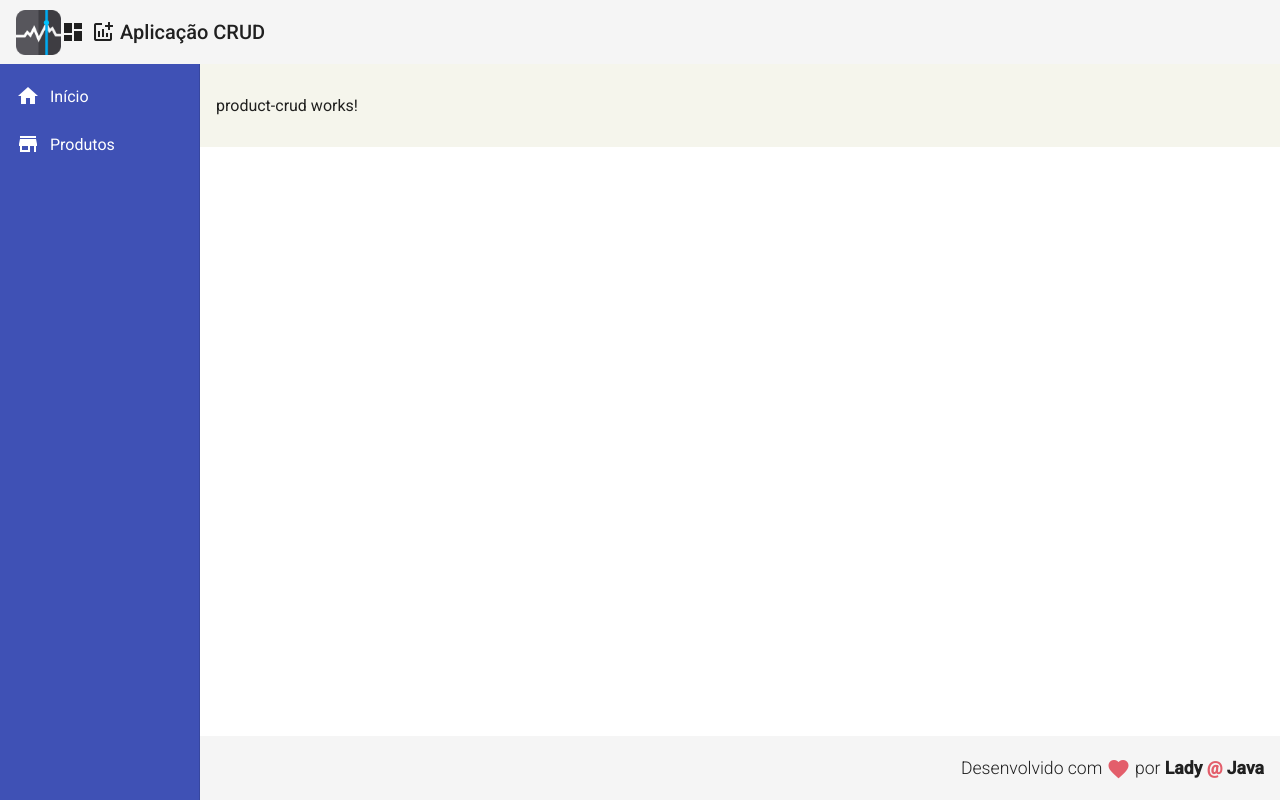
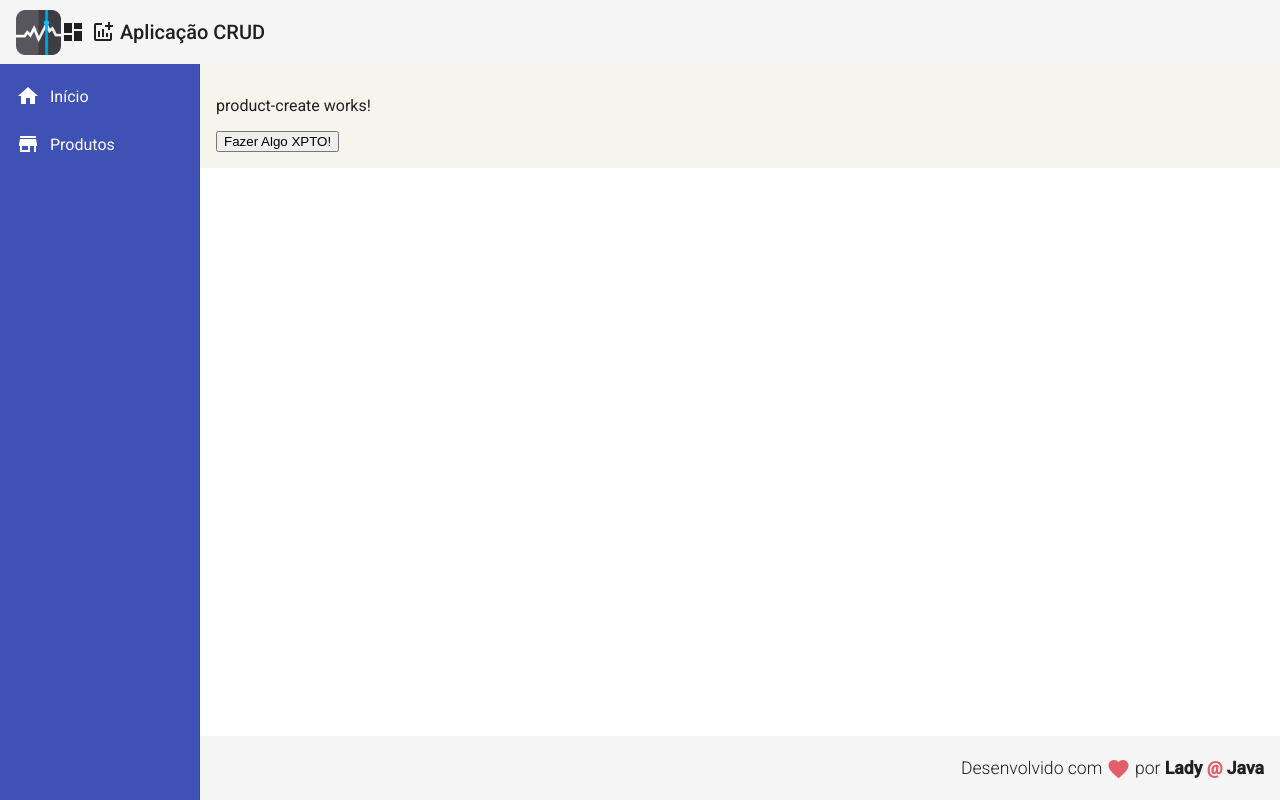
Before and after one commit to a-pinheira/angular-json-java, an Angular app in the folder crud/frontend/: page /products/create in a window 1280 px wide. Built offline with nearby package versions, Linux system fonts and the light colour scheme.

Commit message:
Binding: Event Bind: Ligação de Evento

```diff
--- a/crud/frontend/src/app/components/product/product-create/product-create.component.html
+++ b/crud/frontend/src/app/components/product/product-create/product-create.component.html
@@ -1 +1,6 @@
-<p>product-create works!</p>
+<p [id]="atributoX">product-create works!</p>
+
+<!-- fazer o bind para a funçao click, com o [ fazerAlgo ] -->
+<button (click)="fazerAlgo()">
+    Fazer Algo XPTO!
+</button>
--- a/crud/frontend/src/app/components/product/product-create/product-create.component.ts
+++ b/crud/frontend/src/app/components/product/product-create/product-create.component.ts
@@ -6,10 +6,15 @@ import { Component, OnInit } from '@angular/core';
   styleUrls: ['./product-create.component.css']
 })
 export class ProductCreateComponent implements OnInit {
-
+ //teste para fazer um bind
+  atributoX = "qualquer"
   constructor() { }
 
   ngOnInit(): void {
   }
 
+  fazerAlgo(): void {
+    console.log('Fazendo algo!')
+  }
+
 }
```
Also changed, not shown: crud/frontend/src/app/app-routing.module.ts (+6 -3 lines).
